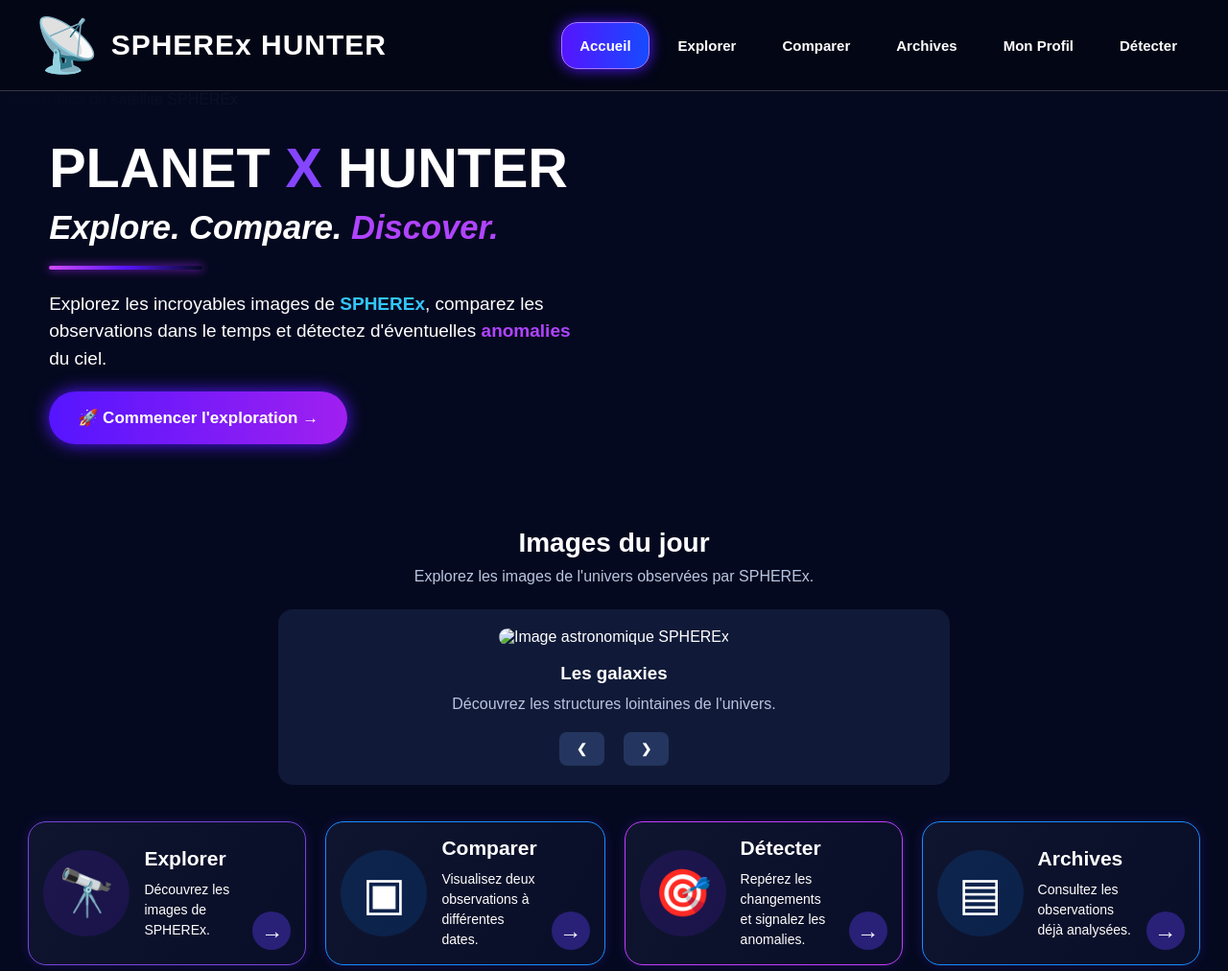
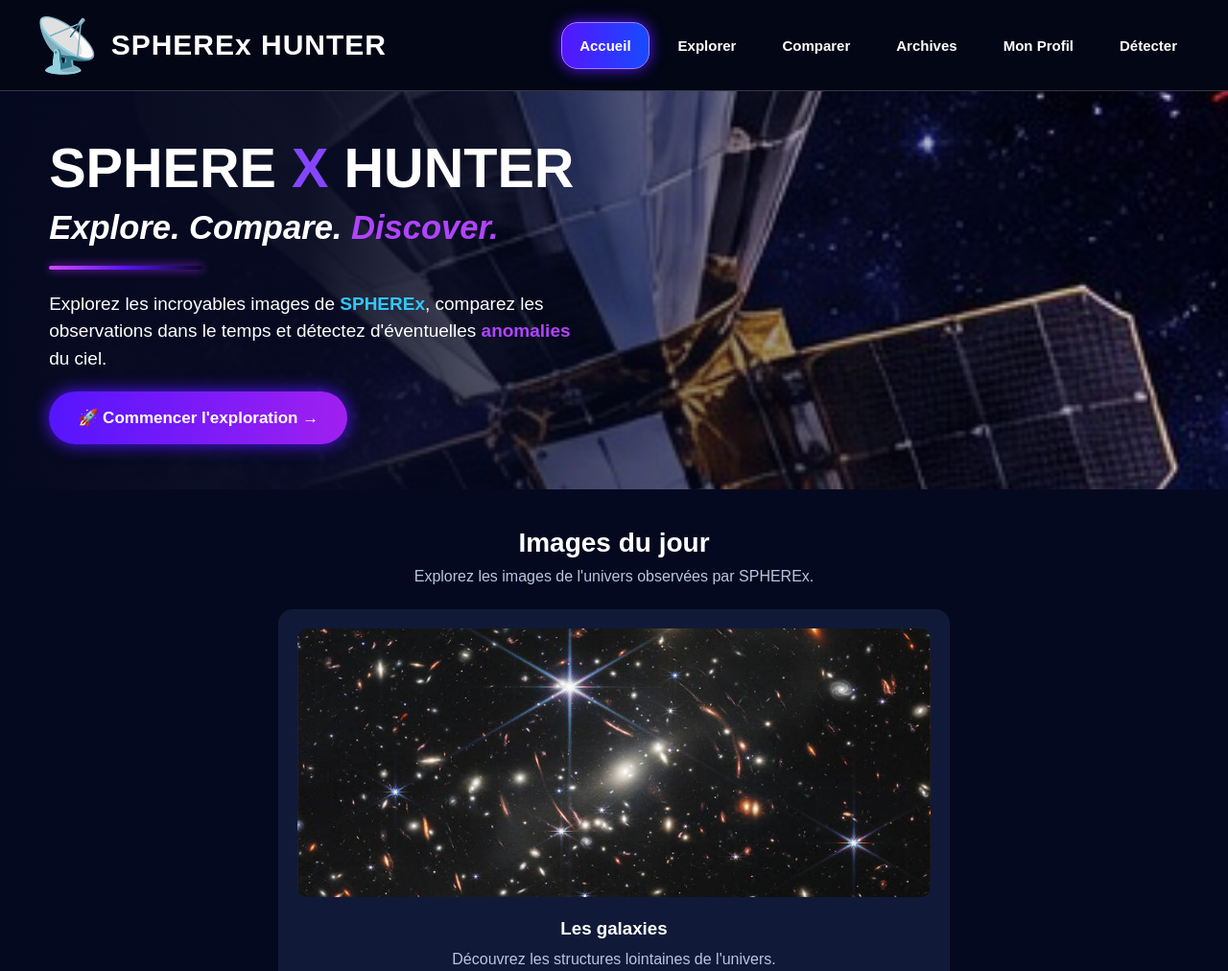
Before and after one commit to mariellebouahni-tech/SPHEREx5, a plain HTML site: page index.html in a window 1280 px wide. Shown: the top 1012 px of the page at 96% size. Drawn offline with Linux system fonts and the light colour scheme.

Commit message:
Update and rename index (1).html to index.html

```diff
--- a/index (1).html
+++ b/index.html
@@ -620,14 +620,14 @@ body.light-theme .section-mission {
 <section class="presentation">
 
     <img
-        src="SPHEREx/SPHEREx.png"
+        src="SPHEREx.png"
         alt="Illustration du satellite SPHEREx"
         class="image-fond"
     >
 
     <div class="texte-presentation">
 
-        <h2>PLANET <span>X</span> HUNTER</h2>
+        <h2>SPHERE <span>X</span> HUNTER</h2>
 
         <div class="slogan">
             Explore. Compare. <span>Discover.</span>
@@ -660,7 +660,7 @@ body.light-theme .section-mission {
     <div class="diaporama">
 
         <img id="image-diapo"
-             src="SPHEREx/spherex-1.jpg"
+             src="spherex-1.jpg"
              alt="Image astronomique SPHEREx">
 
         <h3 id="titre-diapo">À la découverte de l'univers</h3>
@@ -772,7 +772,7 @@ body.light-theme .section-mission {
         </div>
 
         <img
-            src="../SPHEREx/SPHEREx-2.png"
+            src="SPHEREx-2.png"
             alt="Carte infrarouge du ciel SPHEREx"
             class="carte-ciel"
         >
@@ -808,17 +808,17 @@ function changerTheme() {
 
 const images = [
     {
-        src: "SPHEREx/spherex-1.jpg",
+        src: "spherex-1.jpg",
         titre: "À la découverte de l'univers",
         description: "Explorez les observations infrarouges de SPHEREx."
     },
     {
-        src: "SPHEREx/spherex-2.jpg",
+        src: "spherex-2.jpg",
         titre: "Les galaxies",
         description: "Découvrez les structures lointaines de l'univers."
     },
     {
-        src: "SPHEREx/spherex-3.jpg",
+        src: "spherex-3.jpg",
         titre: "Les nébuleuses",
         description: "Explorez les régions où naissent les étoiles."
     }
```
